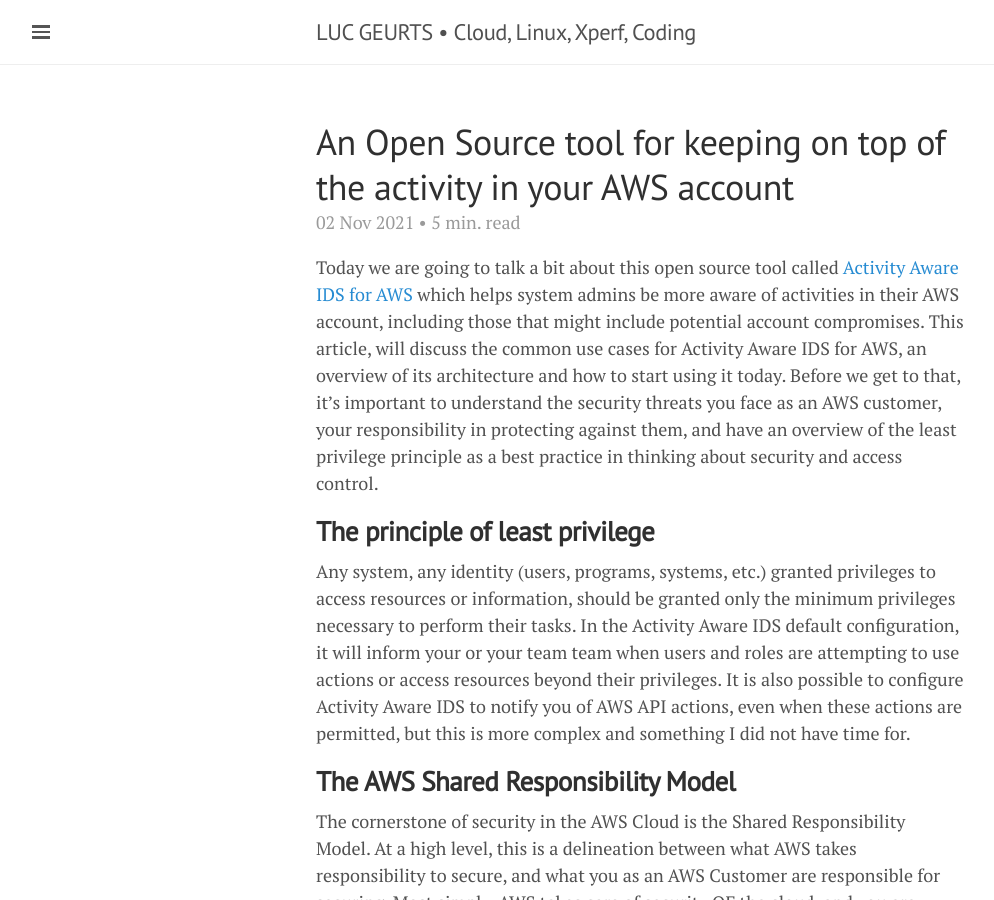
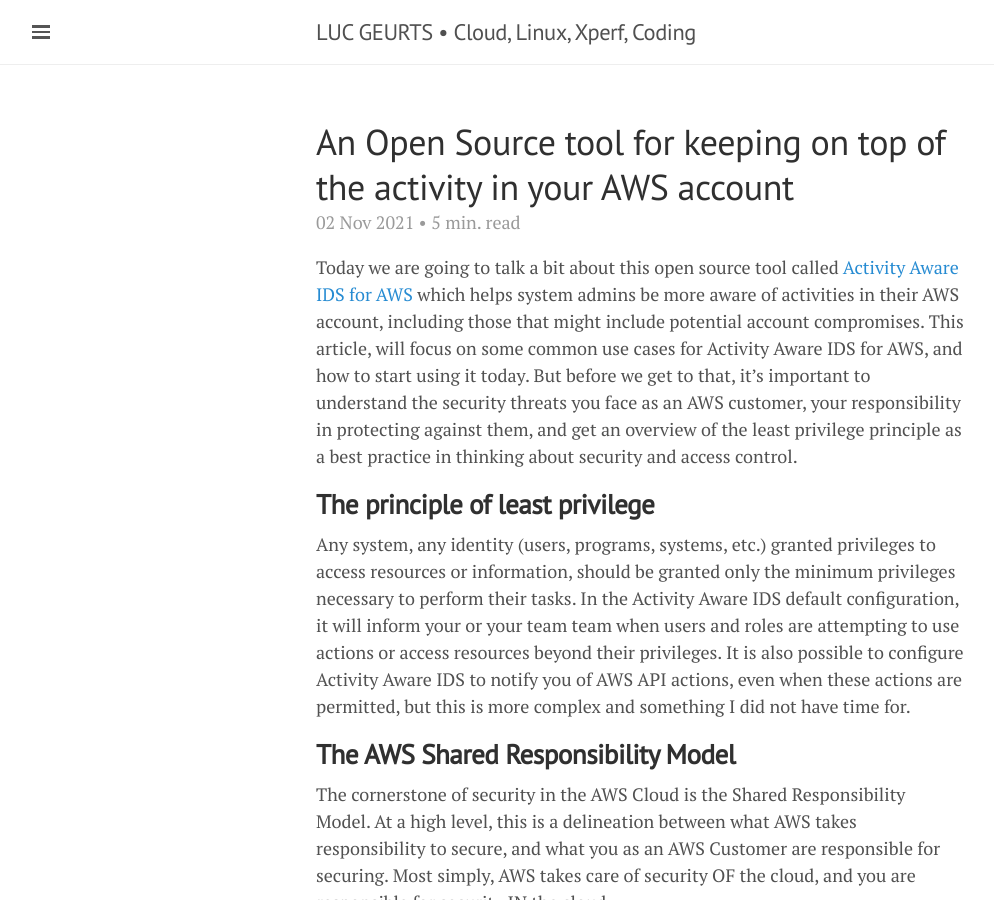
Before and after one commit to lgeurts/lgeurts.github.io, a Jekyll site: the page built from _posts/2021-11-02-activity-aware-ids-for-aws.md, in a window 1280 px wide and 900 px high. Shown: the whole window, without its empty margins (0-994 px from the left). Built offline with Jekyll 4.4.1, drawn with Linux system fonts in a browser that asks for light colours; nearby versions of some CDN libraries; comment, search, counter and statistics services are not loaded.

Commit message:
Update 2021-11-02-activity-aware-ids-for-aws.md

```diff
--- a/_posts/2021-11-02-activity-aware-ids-for-aws.md
+++ b/_posts/2021-11-02-activity-aware-ids-for-aws.md
@@ -7,7 +7,7 @@
 tags: [ Cloud Computing, GitHub Projects ]
 ---
 
-Today we are going to talk a bit about this open source tool called [Activity Aware IDS for AWS](https://github.com/Giftbit/activity-aware-ids-aws) which helps system admins be more aware of activities in their AWS account, including those that might include potential account compromises. This article, will discuss the common use cases for Activity Aware IDS for AWS, an overview of its architecture and how to start using it today. Before we get to that, it’s important to understand the security threats you face as an AWS customer, your responsibility in protecting against them, and have an overview of the least privilege principle as a best practice in thinking about security and access control.
+Today we are going to talk a bit about this open source tool called [Activity Aware IDS for AWS](https://github.com/Giftbit/activity-aware-ids-aws) which helps system admins be more aware of activities in their AWS account, including those that might include potential account compromises. This article, will focus on some common use cases for Activity Aware IDS for AWS, and how to start using it today. But before we get to that, it’s important to understand the security threats you face as an AWS customer, your responsibility in protecting against them, and get an overview of the least privilege principle as a best practice in thinking about security and access control.
 
 ## **The principle of least privilege**
 
```
